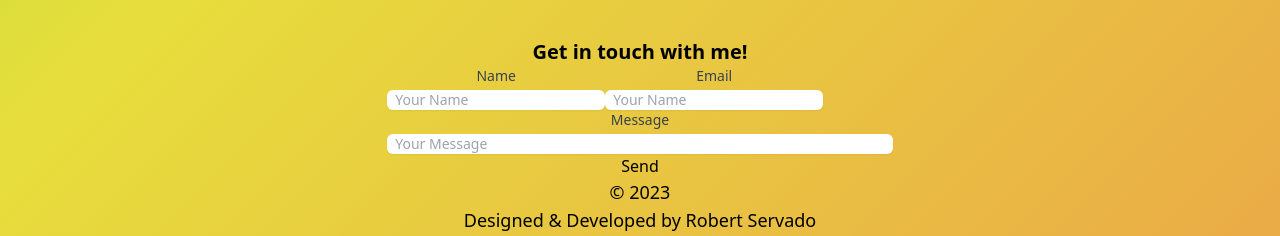
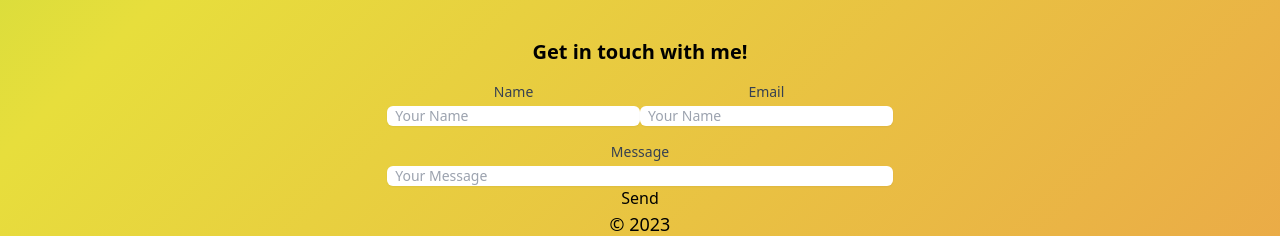
Before and after one commit to ArjayS/channelbranch, a React (Create React App) app: page / in a window 1280 px wide. Shown: the part 528-764 px from the top of the page. Built offline with nearby package versions, Linux system fonts and the light colour scheme.

Commit message:
Modified Contact.jsx to add more detailed styling

```diff
--- a/src/components/Contact.jsx
+++ b/src/components/Contact.jsx
@@ -28,8 +28,8 @@ const Contact = () => {
       </form> */}
       {/* OLD DESIGN */}
       <form>
-        <div className="flex flex-row items-between">
-          <div>
+        <div className="flex flex-row justify-between mt-4">
+          <div className="w-full">
             <label
               for="text"
               className="block text-sm font-medium text-gray-700"
@@ -47,7 +47,7 @@ const Contact = () => {
               />
             </div>
           </div>
-          <div>
+          <div className="w-full">
             <label
               for="text"
               className="block text-sm font-medium text-gray-700"
@@ -66,7 +66,7 @@ const Contact = () => {
             </div>
           </div>
         </div>
-        <div>
+        <div className="mt-4">
           <label for="text" className="block text-sm font-medium text-gray-700">
             Message
           </label>
```
